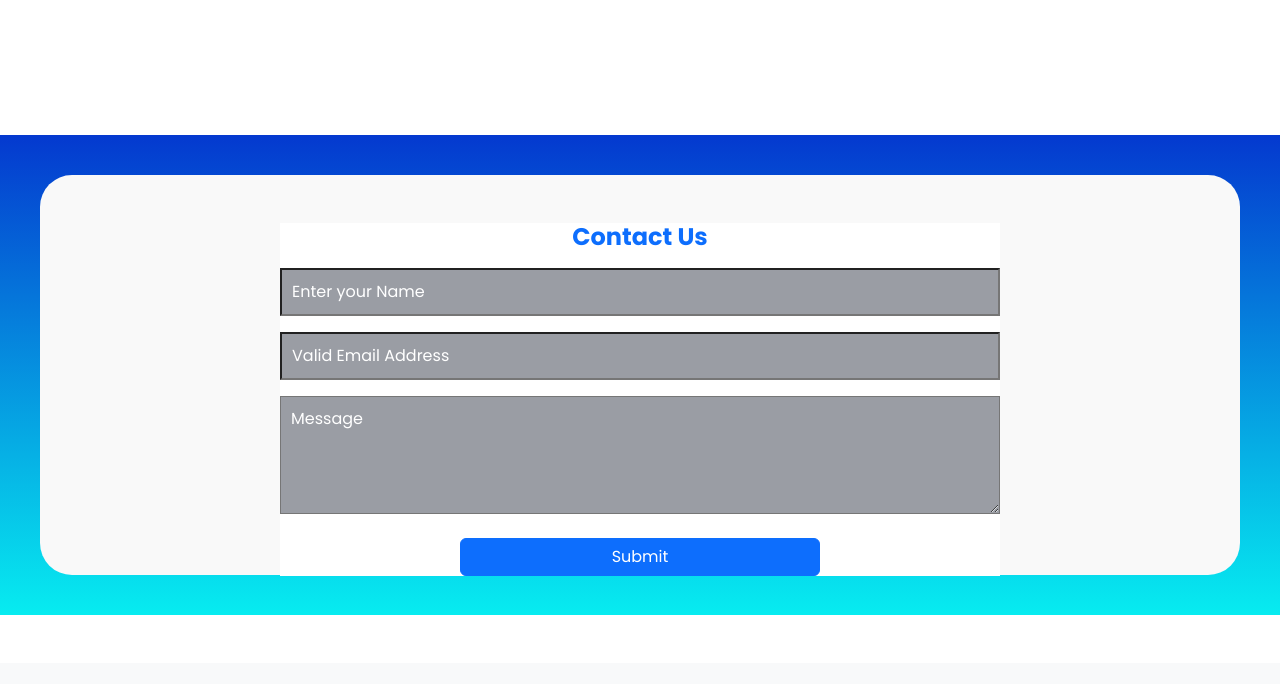
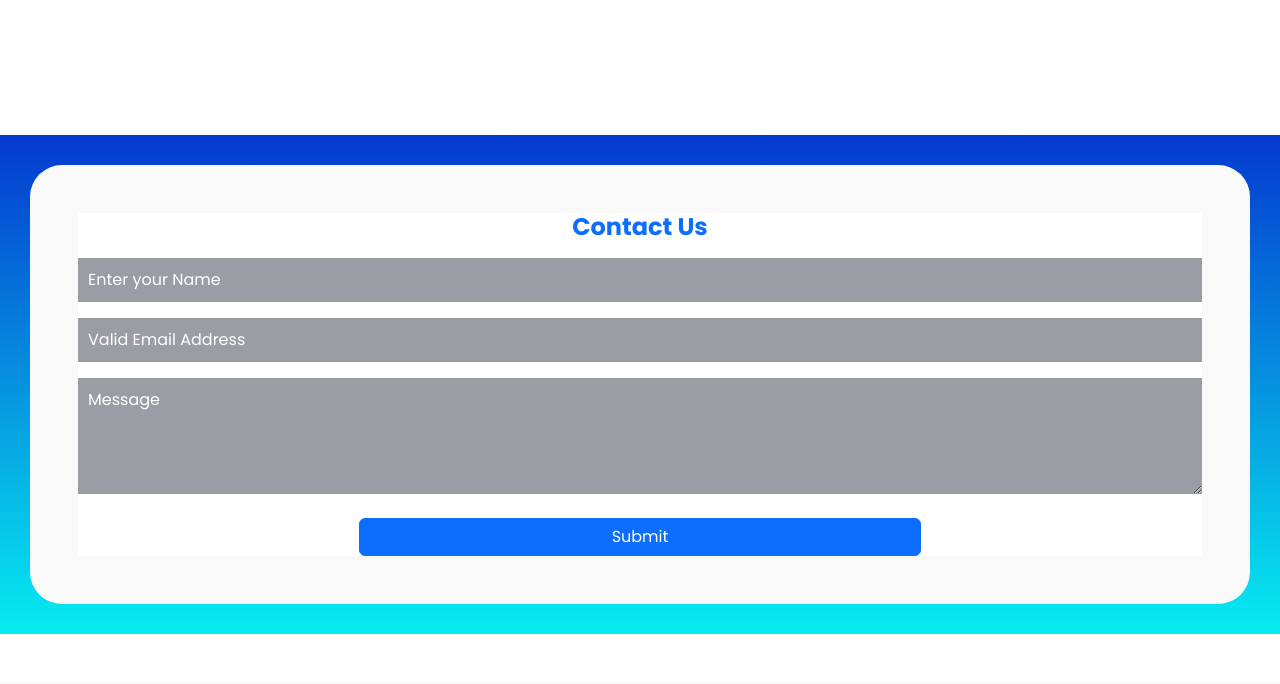
Before and after one commit to Follyb2810/defi-connect-02, a React (Create React App) app: page / in a window 1280 px wide. Shown: the part 5980-6664 px from the top of the page. Built offline with nearby package versions, Linux system fonts and the light colour scheme.

Commit message:
adding changes

```diff
--- a/src/component/Common/home/Contact.js
+++ b/src/component/Common/home/Contact.js
@@ -4,8 +4,8 @@ import { Button, Form } from 'react-bootstrap'
 const Contact = () => {
   return (
     <section className='contactContainer' id='contact'>
-      <section className='contactContent rounded-5 py-5'>
-        <Form className='bg-white contactForm '>
+      <section className='contactContent rounded-5 p-2 p-md-5 w-100 '>
+        <Form className='bg-white contactForm'>
           <h3 className='fw-bold text-center text-primary fs-subhead'>Contact Us</h3>
            <input type='text' className='black-input mt-3' placeholder='Enter your Name'/>
            <input type='text' className='black-input mt-3' placeholder='Valid Email Address'/>
--- a/src/index.css
+++ b/src/index.css
@@ -166,22 +166,15 @@ input:focus{
   display: flex;
   justify-content: center;
   align-items: center;
-  height: 60vh;
-  padding: 40px;
+  padding: 30px;
 }
 
 .contactContent {
   background-color: #f9f9f9;
-  width: 100%;
-  height: 100%;
-  padding-inline: 20%;
-  /* display: flex; */
+   /* display: flex; */
   /* justify-content: center; */
   /* align-items: center; */
 
-
-}
-.contactForm{
 
 }
 .form-control{
@@ -199,6 +192,8 @@ input:focus{
   width: 100%;
   display: block;
   padding: 10px;
+  outline: none;
+  border: none;
 
 }
 .black-input::placeholder {
@@ -339,9 +334,7 @@
   background: linear-gradient(180.16deg, #184EE6 0.14%, #07EFF1 166.41%);
   height: 280px;
 }
-.contactForm{
-  width: 100%;
-}
+
 /* ! wht */
 .fs-why{
   font-family: Poppins;
```
